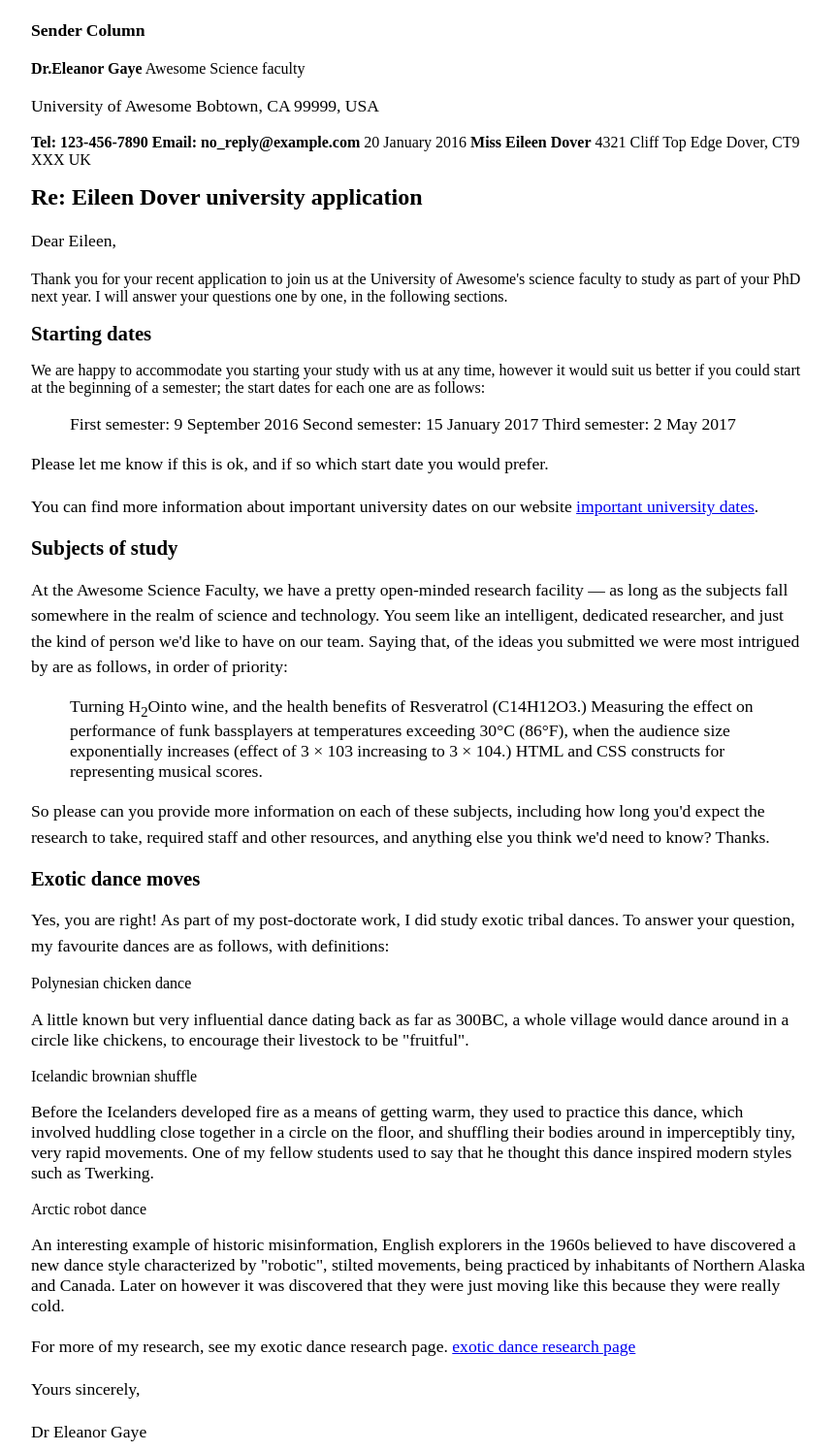
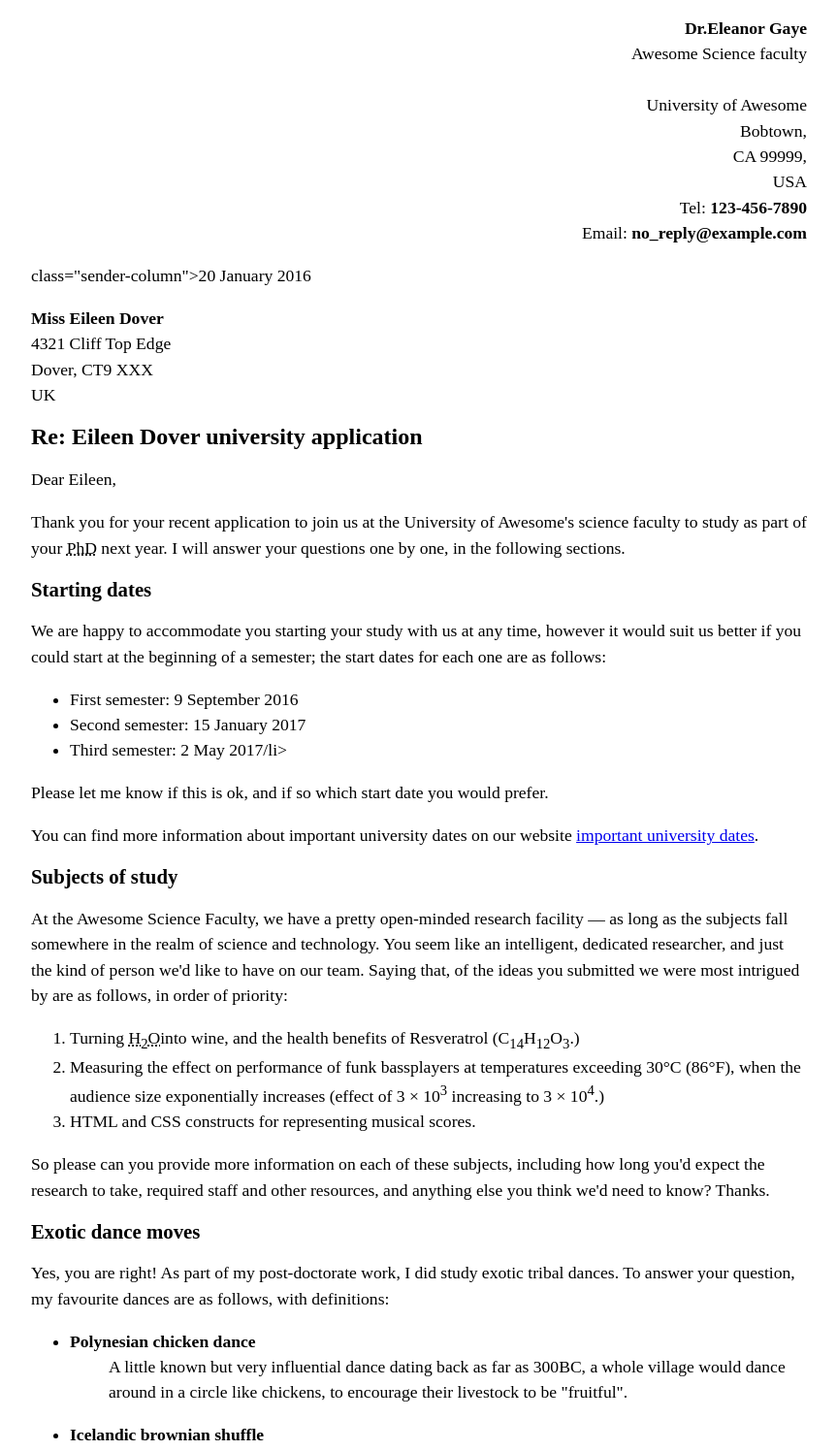
Before and after one commit to yessicallista18/yessicallista18.github.io, a plain HTML site: page letter-markup/index.html in a window 1280 px wide. Shown: the top 1496 px of the page at 97% size, without its empty margins (208-1071 px from the left). Drawn offline with Linux system fonts and the light colour scheme.

Commit message:
Update index.html letter-markup
Index.html letter-markup update&revision after re-check

```diff
--- a/letter-markup/index.html
+++ b/letter-markup/index.html
@@ -35,36 +35,37 @@ margin: 1rem 0;
 </style>
 </head>
 <body>
-  <p><strong>Sender Column</p>
-  Dr.Eleanor Gaye</strong>
-Awesome Science faculty
-<address>University of Awesome
-Bobtown, CA 99999,
-USA</address>
-<strong>Tel: 123-456-7890</strong>
-<strong>Email: no_reply@example.com</strong>
+  <address class="sender-column">
+       <strong>Dr.Eleanor Gaye</strong>
+<br>Awesome Science faculty<br>
+<br> University of Awesome
+<br>     Bobtown, <br>CA 99999,<br>USA
+<br>Tel:<strong> 123-456-7890</strong>
+<br>Email: <strong>no_reply@example.com</strong></address>
 
-<time datetime="2016-01-20">20 January 2016</time>
+<p>class="sender-column"><time datetime="2016-01-20">20 January 2016</time></p>
 
-<strong>Miss Eileen Dover</strong>
-4321 Cliff Top Edge
-Dover, CT9 XXX
-UK
+<address><strong>Miss Eileen Dover</strong><br>
+4321 Cliff Top Edge<br>
+Dover, CT9 XXX<br>
+UK</address>
 
 
 <h1>Re: Eileen Dover university application</h1>
 
 <p>Dear Eileen,</p>
 
-Thank you for your recent application to join us at the University of Awesome's science faculty to study as part of your <abbr>PhD</abbr> next year. I will answer your questions one by one, in the following sections.
+<p>Thank you for your recent application to join us at the University of Awesome's science faculty to study as part of your <abbr title="Doctorate of Philosophy">PhD</abbr> next year. I will answer your questions one by one, in the following sections.</p>
 
 <h2>Starting dates</h2>
 
-We are happy to accommodate you starting your study with us at any time, however it would suit us better if you could start at the beginning of a semester; the start dates for each one are as follows:
+<p>We are happy to accommodate you starting your study with us at any time, however it would suit us better if you could start at the beginning of a semester; the start dates for each one are as follows:</p>
 
-<ul>First semester: <time datetime="2016-09-09">9 September 2016</time>
-Second semester: <time datetime="2017-01-15">15 January 2017</time>
-Third semester: <time datetime="2017-05-02">2 May 2017</time></ul>
+<ul>
+     <li>First semester: <time datetime="2016-09-09">9 September 2016</time></li>
+     <li>Second semester: <time datetime="2017-01-15">15 January 2017</time></li>
+     <li>Third semester: <time datetime="2017-05-02">2 May 2017</time>/li>
+</ul>
 
 <p>Please let me know if this is ok, and if so which start date you would prefer.</p>
 
@@ -73,11 +74,13 @@ Third semester: <time datetime="2017-05-02">2 May 2017</time></ul>
 
 <h2>Subjects of study</h2>
 
-<p>At the Awesome Science Faculty, we have a pretty open-minded research facility — as long as the subjects fall somewhere in the realm of science and technology. You seem like an intelligent, dedicated researcher, and just the kind of person we'd like to have on our team. Saying that, of the ideas you submitted we were most intrigued by are as follows, in order of priority:
+<p>At the Awesome Science Faculty, we have a pretty open-minded research facility — as long as the subjects fall somewhere in the realm of science and technology. You seem like an intelligent, dedicated researcher, and just the kind of person we'd like to have on our team. Saying that, of the ideas you submitted we were most intrigued by are as follows, in order of priority:</p>
 
-<ol>Turning H<sub>2</sub>Ointo wine, and the health benefits of Resveratrol (C14H12O3.)
-Measuring the effect on performance of funk bassplayers at temperatures exceeding 30°C (86°F), when the audience size exponentially increases (effect of 3 × 103 increasing to 3 × 104.)
-HTML and CSS constructs for representing musical scores.</ol></p>
+<ol>
+<li>Turning <abbr title="water">H<sub>2</sub>O</abbr>into wine, and the health benefits of Resveratrol (C<sub>14</sub>H<sub>12</sub>O<sub>3</sub>.)</li>
+<li>Measuring the effect on performance of funk bassplayers at temperatures exceeding 30°C (86°F), when the audience size exponentially increases (effect of 3 × 10<sup>3</sup> increasing to 3 × 10<sup>4</sup>.)</li>
+<li>HTML and CSS constructs for representing musical scores.</li>
+</ol>
 
 <p>So please can you provide more information on each of these subjects, including how long you'd expect the research to take, required staff and other resources, and anything else you think we'd need to know? Thanks.</p>
 
@@ -86,18 +89,20 @@ HTML and CSS constructs for representing musical scores.</ol></p>
 
 <p>Yes, you are right! As part of my post-doctorate work, I did study exotic tribal dances. To answer your question, my favourite dances are as follows, with definitions:</p>
 
-Polynesian chicken dance
-<dl>A little known but very influential dance dating back as far as 300BC, a whole village would dance around in a circle like chickens, to encourage their livestock to be "fruitful".</dl>
-Icelandic brownian shuffle
-<dl>Before the Icelanders developed fire as a means of getting warm, they used to practice this dance, which involved huddling close together in a circle on the floor, and shuffling their bodies around in imperceptibly tiny, very rapid movements. One of my fellow students used to say that he thought this dance inspired modern styles such as Twerking.</dl>
-Arctic robot dance
-<dl>An interesting example of historic misinformation, English explorers in the 1960s believed to have discovered a new dance style characterized by "robotic", stilted movements, being practiced by inhabitants of Northern Alaska and Canada. Later on however it was discovered that they were just moving like this because they were really cold.</dl>
+<ul>
+<li><dl><dt><strong>Polynesian chicken dance</strong></dt>
+<dd>A little known but very influential dance dating back as far as 300BC, a whole village would dance around in a circle like chickens, to encourage their livestock to be "fruitful".</dd></dl></li>
+<li><dl><dt><strong>Icelandic brownian shuffle</strong></dt></dl></li>
+<dd>Before the Icelanders developed fire as a means of getting warm, they used to practice this dance, which involved huddling close together in a circle on the floor, and shuffling their bodies around in imperceptibly tiny, very rapid movements. One of my fellow students used to say that he thought this dance inspired modern styles such as <strong> Twerking</strong>.</dd></dl></li>
+<li><dl><dt><strong>Arctic robot dance</strong></dt>
+<dd>An interesting example of historic misinformation, English explorers in the 1960s believed to have discovered a new dance style characterized by "robotic", stilted movements, being practiced by inhabitants of Northern Alaska and Canada. Later on however it was discovered that they were just moving like this because they were really cold.</dd></dl></li>
+</ul>
 
-<p>For more of my research, see my exotic dance research page. <a href="http://www.example.com" title="Dr Gaye's exotic dance research">exotic dance research page</a></p>
+<p>For more of my research, see my exotic dance research page. <a href="http://www.example.com" title="Dr Gaye's exotic dance research">my exotic dance research page</a></p>
 
-<p>Yours sincerely,</p>
-<p>Dr Eleanor Gaye</p>
+<p>Yours sincerely,<br>
+<strong>Dr Eleanor Gaye</strong></p>
 
-University of Awesome motto: <p>"Be awesome to each other."</p> -- <cite>The memoirs of Bill S Preston, Esq</cite>
+<p>University of Awesome motto: <q>Be awesome to each other.</q> -- <cite>The memoirs of Bill S Preston, Esq</cite></p>
 </body>
 </html>
```
